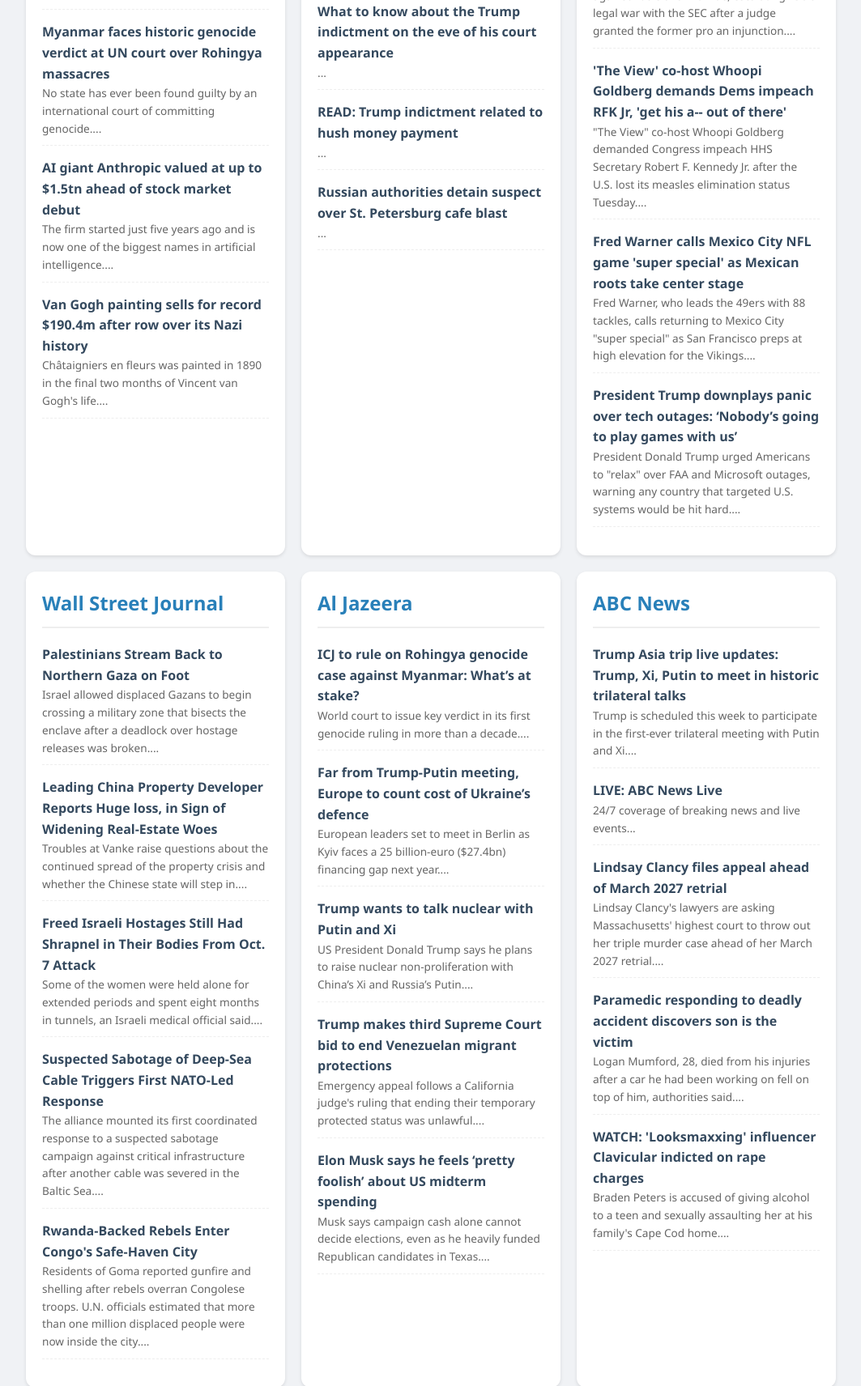
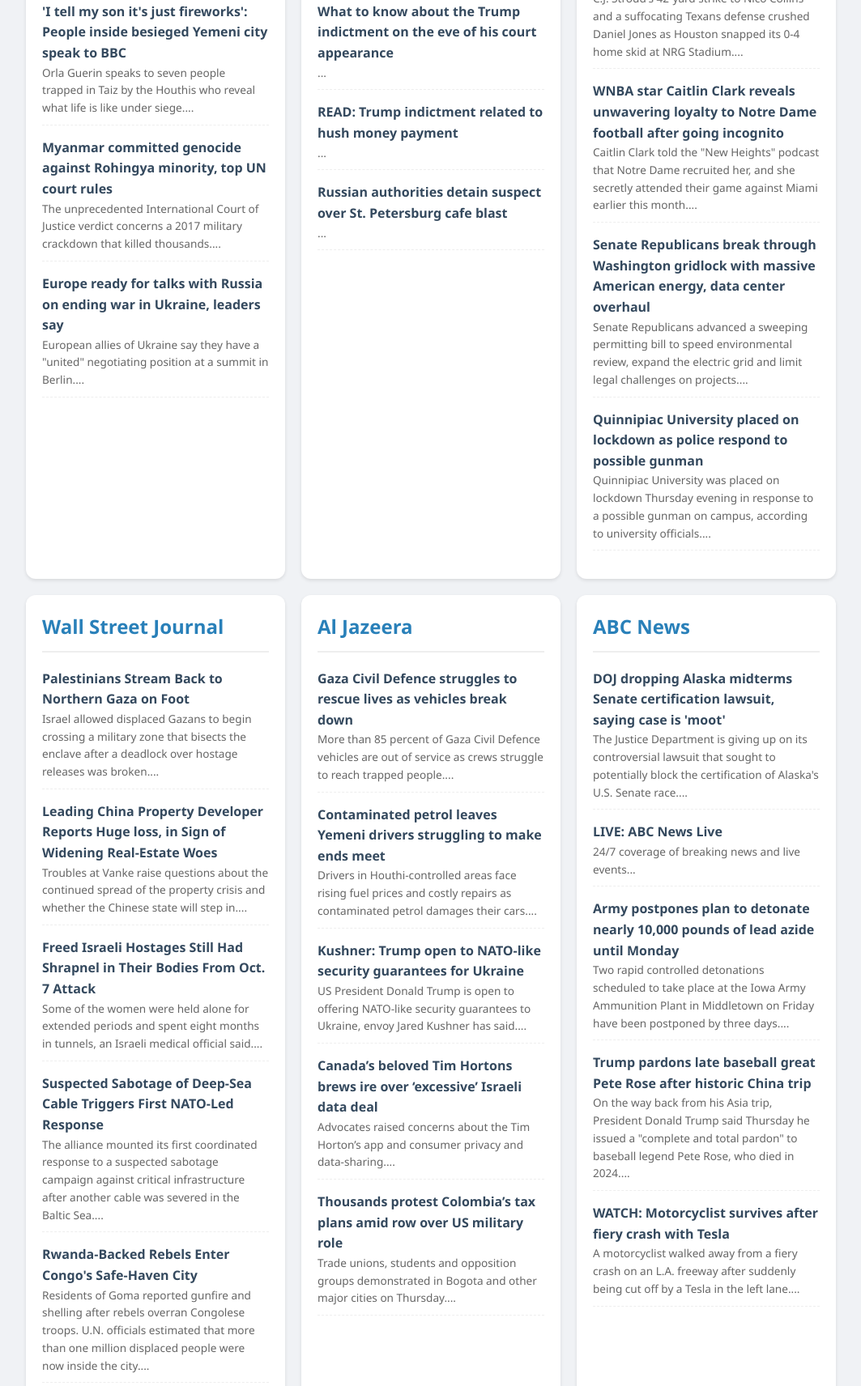
Before and after one commit to PeterWu1110/daily-news, a plain HTML site: page index.html in a window 1280 px wide. Shown: the part 950-2662 px from the top of the page at 81% size, without its empty margins (108-1171 px from the left). Drawn offline with Linux system fonts and the light colour scheme.

Commit message:
Update news content

```diff
--- a/index.html
+++ b/index.html
@@ -27,7 +27,7 @@
 <body>
     <header>
         <h1>📰 每日英語閱讀挑戰</h1>
-        <div>2026-11-19 13:59:23</div>
+        <div>2026-11-20 13:48:47</div>
     </header>
 
     <div class="quiz-section">
@@ -46,28 +46,28 @@
     <div class="news-grid">
         <div class='card'><h2>BBC News</h2>
                 <div class="news-item">
-                    <a href="https://www.bbc.co.uk/news/articles/cr9d75we51j1o?at_medium=RSS&at_campaign=rss" target="_blank">This is a remarkable diplomatic moment for China's Xi - but it comes with pitfalls</a>
-                    <div style="font-size:0.85em; color:#666;">The meeting comes with challenges as there are things Xi does not appear keen to discuss with Putin and Trump....</div>
+                    <a href="https://www.bbc.co.uk/news/articles/c623j4kpg94go?at_medium=RSS&at_campaign=rss" target="_blank">UK and EU to agree youth mobility scheme, BBC understands</a>
+                    <div style="font-size:0.85em; color:#666;">The scheme is expected to be approved at Friday's UK-EU summit, with new deals on food trade and carbon emissions also on the table....</div>
                 </div>
 
                 <div class="news-item">
-                    <a href="https://www.bbc.co.uk/news/videos/c8p3vw4q6nzzo?at_medium=RSS&at_campaign=rss" target="_blank">Inside the old gas pipeline where Ukraine is fighting an underground war with Russia</a>
-                    <div style="font-size:0.85em; color:#666;">Watch: The BBC's Jonathan Beale joins Ukrainian forces taking the battle below ground and out of sight of Russian drones....</div>
+                    <a href="https://www.bbc.co.uk/news/articles/c3x29ggenz12o?at_medium=RSS&at_campaign=rss" target="_blank">Anthropic becomes one of world's most valuable public companies in stock market debut</a>
+                    <div style="font-size:0.85em; color:#666;">Anthropic is the first purely AI company to be publicly listed, creating a test for the entire industry....</div>
                 </div>
 
                 <div class="news-item">
-                    <a href="https://www.bbc.co.uk/news/articles/c5m2l90ez144o?at_medium=RSS&at_campaign=rss" target="_blank">Myanmar faces historic genocide verdict at UN court over Rohingya massacres</a>
-                    <div style="font-size:0.85em; color:#666;">No state has ever been found guilty by an international court of committing genocide....</div>
+                    <a href="https://www.bbc.co.uk/news/articles/cx7v2d8q879eo?at_medium=RSS&at_campaign=rss" target="_blank">'I tell my son it's just fireworks': People inside besieged Yemeni city speak to BBC</a>
+                    <div style="font-size:0.85em; color:#666;">Orla Guerin speaks to seven people trapped in Taiz by the Houthis who reveal what life is like under siege....</div>
                 </div>
 
                 <div class="news-item">
-                    <a href="https://www.bbc.co.uk/news/articles/c6742m39xgzxo?at_medium=RSS&at_campaign=rss" target="_blank">AI giant Anthropic valued at up to $1.5tn ahead of stock market debut</a>
-                    <div style="font-size:0.85em; color:#666;">The firm started just five years ago and is now one of the biggest names in artificial intelligence....</div>
+                    <a href="https://www.bbc.co.uk/news/articles/c804wzp20ddvo?at_medium=RSS&at_campaign=rss" target="_blank">Myanmar committed genocide against Rohingya minority, top UN court rules</a>
+                    <div style="font-size:0.85em; color:#666;">The unprecedented International Court of Justice verdict concerns a 2017 military crackdown that killed thousands....</div>
                 </div>
 
                 <div class="news-item">
-                    <a href="https://www.bbc.co.uk/news/articles/c5dj1dkwzvzwo?at_medium=RSS&at_campaign=rss" target="_blank">Van Gogh painting sells for record $190.4m after row over its Nazi history</a>
-                    <div style="font-size:0.85em; color:#666;">Châtaigniers en fleurs was painted in 1890 in the final two months of Vincent van Gogh's life....</div>
+                    <a href="https://www.bbc.co.uk/news/articles/ckzd9nln5e6go?at_medium=RSS&at_campaign=rss" target="_blank">Europe ready for talks with Russia on ending war in Ukraine, leaders say</a>
+                    <div style="font-size:0.85em; color:#666;">European allies of Ukraine say they have a "united" negotiating position at a summit in Berlin....</div>
                 </div>
                 </div><div class='card'><h2>CNN</h2>
                 <div class="news-item">
@@ -96,28 +96,28 @@
                 </div>
                 </div><div class='card'><h2>FOX News</h2>
                 <div class="news-item">
-                    <a href="https://www.foxnews.com/outkick-sports/wnba-launches-search-next-commissioner-outgoing-cathy-engelbert-could-stay-2027" target="_blank">WNBA launches search for next commissioner, but outgoing Cathy Engelbert could stay into 2027</a>
-                    <div style="font-size:0.85em; color:#666;">WNBA Commissioner Cathy Engelbert says more than a dozen candidates are in the mix to succeed her, with officiating and player relations among top issues....</div>
+                    <a href="https://www.foxnews.com/politics/pro-life-group-says-trump-admin-didnt-give-key-abortion-drug-commitments-overton-fda-nomination-pulled" target="_blank">Pro-life group says Trump admin didn't give key abortion drug commitments before Overton FDA nomination pulled</a>
+                    <div style="font-size:0.85em; color:#666;">Susan B. Anthony Pro-Life America opposed Heidi Overton&apos;s FDA confirmation until the Trump administration committed to ending mail-order abortion drugs....</div>
                 </div>
 
                 <div class="news-item">
-                    <a href="https://www.foxnews.com/outkick-sports/lane-kiffin-roster-fight-set-stage-will-wade-threw-grenade-lsu-sec-war-rj-luis" target="_blank">Lane Kiffin’s roster fight set the stage, Will Wade just threw a grenade in LSU-SEC war with RJ Luis</a>
-                    <div style="font-size:0.85em; color:#666;">Will Wade sent RJ Luis onto the court against Louisiana-Monroe, escalating LSU&apos;s legal war with the SEC after a judge granted the former pro an injunction....</div>
+                    <a href="https://www.foxnews.com/outkick-sports/texans-finally-get-first-win-home-2026-season-dismantling-lowly-colts-keep-playoff-dreams-alive" target="_blank">Texans finally get first win at home in 2026 season, dismantling lowly Colts to keep playoff dreams alive</a>
+                    <div style="font-size:0.85em; color:#666;">C.J. Stroud&apos;s 42-yard strike to Nico Collins and a suffocating Texans defense crushed Daniel Jones as Houston snapped its 0-4 home skid at NRG Stadium....</div>
                 </div>
 
                 <div class="news-item">
-                    <a href="https://www.foxnews.com/media/the-view-co-host-whoopi-goldberg-demands-dems-impeach-rfk-jr-get-his-a-out-there" target="_blank">'The View' co-host Whoopi Goldberg demands Dems impeach RFK Jr, 'get his a-- out of there'</a>
-                    <div style="font-size:0.85em; color:#666;">&quot;The View&quot; co-host Whoopi Goldberg demanded Congress impeach HHS Secretary Robert F. Kennedy Jr. after the U.S. lost its measles elimination status Tuesday....</div>
+                    <a href="https://www.foxnews.com/outkick-sports/wnba-star-caitlin-clark-reveals-unwavering-loyalty-notre-dame-football-going-incognito" target="_blank">WNBA star Caitlin Clark reveals unwavering loyalty to Notre Dame football after going incognito</a>
+                    <div style="font-size:0.85em; color:#666;">Caitlin Clark told the &quot;New Heights&quot; podcast that Notre Dame recruited her, and she secretly attended their game against Miami earlier this month....</div>
                 </div>
 
                 <div class="news-item">
-                    <a href="https://www.foxnews.com/outkick-sports/fred-warner-calls-mexico-city-nfl-game-super-special-mexican-roots-center-stage" target="_blank">Fred Warner calls Mexico City NFL game 'super special' as Mexican roots take center stage</a>
-                    <div style="font-size:0.85em; color:#666;">Fred Warner, who leads the 49ers with 88 tackles, calls returning to Mexico City &quot;super special&quot; as San Francisco preps at high elevation for the Vikings....</div>
+                    <a href="https://www.foxnews.com/politics/senate-republicans-break-through-washington-gridlock-massive-american-energy-data-center-overhaul" target="_blank">Senate Republicans break through Washington gridlock with massive American energy, data center overhaul</a>
+                    <div style="font-size:0.85em; color:#666;">Senate Republicans advanced a sweeping permitting bill to speed environmental review, expand the electric grid and limit legal challenges on projects....</div>
                 </div>
 
                 <div class="news-item">
-                    <a href="https://www.foxnews.com/media/president-trump-downplays-panic-tech-outages-nobody-going-play-games-us" target="_blank">President Trump downplays panic over tech outages: ‘Nobody’s going to play games with us’</a>
-                    <div style="font-size:0.85em; color:#666;">President Donald Trump urged Americans to &quot;relax&quot; over FAA and Microsoft outages, warning any country that targeted U.S. systems would be hit hard....</div>
+                    <a href="https://www.foxnews.com/us/quinnipiac-university-placed-lockdown-police-respond-possible-gunman" target="_blank">Quinnipiac University placed on lockdown as police respond to possible gunman</a>
+                    <div style="font-size:0.85em; color:#666;">Quinnipiac University was placed on lockdown Thursday evening in response to a possible gunman on campus, according to university officials....</div>
                 </div>
                 </div><div class='card'><h2>Wall Street Journal</h2>
                 <div class="news-item">
@@ -146,33 +146,33 @@
                 </div>
                 </div><div class='card'><h2>Al Jazeera</h2>
                 <div class="news-item">
-                    <a href="https://www.aljazeera.com/news/2026/11/19/icj-to-rule-on-rohingya-genocide-case-against-myanmar-whats-at-stake?traffic_source=rss" target="_blank">ICJ to rule on Rohingya genocide case against Myanmar: What’s at stake?</a>
-                    <div style="font-size:0.85em; color:#666;">World court to issue key verdict in its first genocide ruling in more than a decade....</div>
+                    <a href="https://www.aljazeera.com/news/2026/11/20/gaza-civil-defence-struggles-to-rescue-lives-as-vehicles-fall-into-disrepair?traffic_source=rss" target="_blank">Gaza Civil Defence struggles to rescue lives as vehicles break down</a>
+                    <div style="font-size:0.85em; color:#666;">More than 85 percent of Gaza Civil Defence vehicles are out of service as crews struggle to reach trapped people....</div>
                 </div>
 
                 <div class="news-item">
-                    <a href="https://www.aljazeera.com/news/2026/11/19/far-from-trump-putin-meeting-europe-to-count-cost-of-ukraines-defence?traffic_source=rss" target="_blank">Far from Trump-Putin meeting, Europe to count cost of Ukraine’s defence</a>
-                    <div style="font-size:0.85em; color:#666;">European leaders set to meet in Berlin as Kyiv faces a 25 billion-euro ($27.4bn) financing gap next year....</div>
+                    <a href="https://www.aljazeera.com/news/2026/11/20/contaminated-petrol-leaves-yemeni-drivers-struggling-to-make-ends-meet?traffic_source=rss" target="_blank">Contaminated petrol leaves Yemeni drivers struggling to make ends meet</a>
+                    <div style="font-size:0.85em; color:#666;">Drivers in Houthi-controlled areas face rising fuel prices and costly repairs as contaminated petrol damages their cars....</div>
                 </div>
 
                 <div class="news-item">
-                    <a href="https://www.aljazeera.com/video/newsfeed/2026/11/19/trump-wants-to-talk-nuclear-with-putin-and-xi?traffic_source=rss" target="_blank">Trump wants to talk nuclear with Putin and Xi</a>
-                    <div style="font-size:0.85em; color:#666;">US President Donald Trump says he plans to raise nuclear non-proliferation with China’s Xi and Russia’s Putin....</div>
+                    <a href="https://www.aljazeera.com/video/newsfeed/2026/11/20/kushner-trump-open-to-nato-like-security-guarantees-for-ukraine?traffic_source=rss" target="_blank">Kushner: Trump open to NATO-like security guarantees for Ukraine</a>
+                    <div style="font-size:0.85em; color:#666;">US President Donald Trump is open to offering NATO-like security guarantees to Ukraine, envoy Jared Kushner has said....</div>
                 </div>
 
                 <div class="news-item">
-                    <a href="https://www.aljazeera.com/news/2026/11/19/trump-makes-third-supreme-court-bid-to-end-venezuelan-migrant-protections?traffic_source=rss" target="_blank">Trump makes third Supreme Court bid to end Venezuelan migrant protections</a>
-                    <div style="font-size:0.85em; color:#666;">Emergency appeal follows a California judge&#039;s ruling that ending their temporary protected status was unlawful....</div>
+                    <a href="https://www.aljazeera.com/video/newsfeed/2026/11/20/canadas-beloved-tim-hortons-brews-ire-over-excessive-israeli-data-deal-2?traffic_source=rss" target="_blank">Canada’s beloved Tim Hortons brews ire over ‘excessive’ Israeli data deal</a>
+                    <div style="font-size:0.85em; color:#666;">Advocates raised concerns about the Tim Horton’s app and consumer privacy and data-sharing....</div>
                 </div>
 
                 <div class="news-item">
-                    <a href="https://www.aljazeera.com/news/2026/11/19/elon-musk-says-he-feels-pretty-foolish-about-us-midterm-spending?traffic_source=rss" target="_blank">Elon Musk says he feels ‘pretty foolish’ about US midterm spending</a>
-                    <div style="font-size:0.85em; color:#666;">Musk says campaign cash alone cannot decide elections, even as he heavily funded Republican candidates in Texas....</div>
+                    <a href="https://www.aljazeera.com/news/2026/11/20/thousands-protest-colombias-tax-plans-amid-row-over-us-military-role?traffic_source=rss" target="_blank">Thousands protest Colombia’s tax plans amid row over US military role</a>
+                    <div style="font-size:0.85em; color:#666;">Trade unions, students and opposition groups demonstrated in Bogota and other major cities on Thursday....</div>
                 </div>
                 </div><div class='card'><h2>ABC News</h2>
                 <div class="news-item">
-                    <a href="https://abcnews.com/Politics/live-updates/trump-asia-trip-2026/?id=138187702" target="_blank">Trump Asia trip live updates: Trump, Xi, Putin to meet in historic trilateral talks</a>
-                    <div style="font-size:0.85em; color:#666;">Trump is scheduled this week to participate in the first-ever trilateral meeting with Putin and Xi....</div>
+                    <a href="https://abcnews.com/Politics/doj-dropping-alaska-midterms-senate-certification-lawsuit-case/story?id=138307517" target="_blank">DOJ dropping Alaska midterms Senate certification lawsuit, saying case is 'moot'</a>
+                    <div style="font-size:0.85em; color:#666;">The Justice Department is giving up on its controversial lawsuit that sought to potentially block the certification of Alaska's U.S. Senate race....</div>
                 </div>
 
                 <div class="news-item">
@@ -181,18 +181,18 @@
                 </div>
 
                 <div class="news-item">
-                    <a href="https://abcnews.com/US/lindsay-clancy-files-appeal-ahead-march-2027-retrial/story?id=138277240" target="_blank">Lindsay Clancy files appeal ahead of March 2027 retrial</a>
-                    <div style="font-size:0.85em; color:#666;">Lindsay Clancy's lawyers are asking Massachusetts' highest court to throw out her triple murder case ahead of her March 2027 retrial....</div>
+                    <a href="https://abcnews.com/US/iowa-army-plant-lead-azide-detonation/story?id=138261613" target="_blank">Army postpones plan to detonate nearly 10,000 pounds of lead azide until Monday</a>
+                    <div style="font-size:0.85em; color:#666;">Two rapid controlled detonations scheduled to take place at the Iowa Army Ammunition Plant in Middletown on Friday have been postponed by three days....</div>
                 </div>
 
                 <div class="news-item">
-                    <a href="https://abcnews.com/US/paramedic-responding-deadly-accident-discovers-son-victim/story?id=138257124" target="_blank">Paramedic responding to deadly accident discovers son is the victim</a>
-                    <div style="font-size:0.85em; color:#666;">Logan Mumford, 28, died from his injuries after a car he had been working on fell on top of him, authorities said....</div>
+                    <a href="https://abcnews.com/Politics/trump-pardons-late-baseball-great-pete-rose-after/story?id=138304528" target="_blank">Trump pardons late baseball great Pete Rose after historic China trip</a>
+                    <div style="font-size:0.85em; color:#666;">On the way back from his Asia trip, President Donald Trump said Thursday he issued a "complete and total pardon" to baseball legend Pete Rose, who died in 2024....</div>
                 </div>
 
                 <div class="news-item">
-                    <a href="https://abcnews.com/video/138265776/" target="_blank">WATCH:  'Looksmaxxing' influencer Clavicular indicted on rape charges</a>
-                    <div style="font-size:0.85em; color:#666;">Braden Peters is accused of giving alcohol to a teen and sexually assaulting her at his family's Cape Cod home....</div>
+                    <a href="https://abcnews.com/video/138305515/" target="_blank">WATCH:  Motorcyclist survives after fiery crash with Tesla</a>
+                    <div style="font-size:0.85em; color:#666;">A motorcyclist walked away from a fiery crash on an L.A. freeway after suddenly being cut off by a Tesla in the left lane....</div>
                 </div>
                 </div>
     </div>
```
